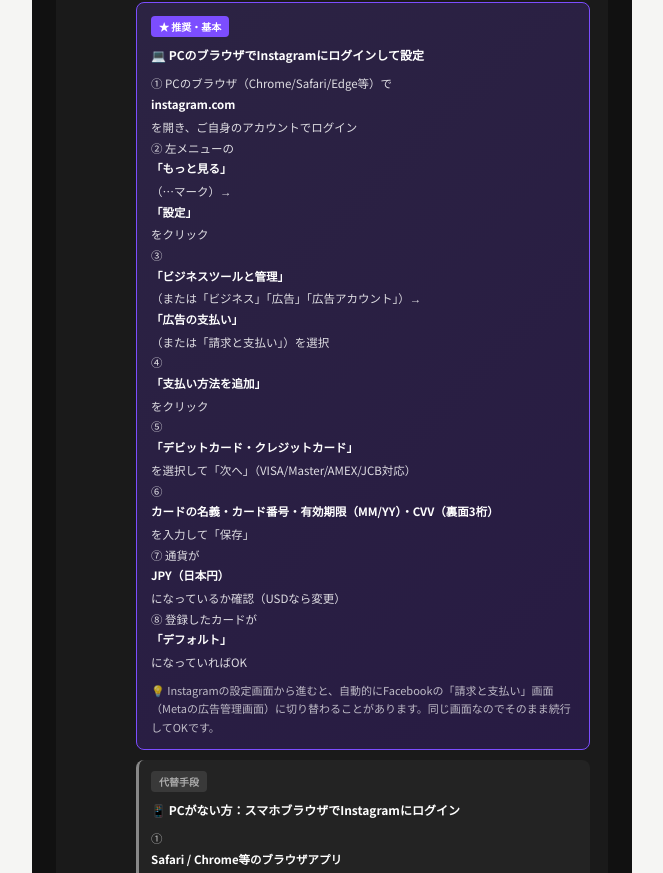
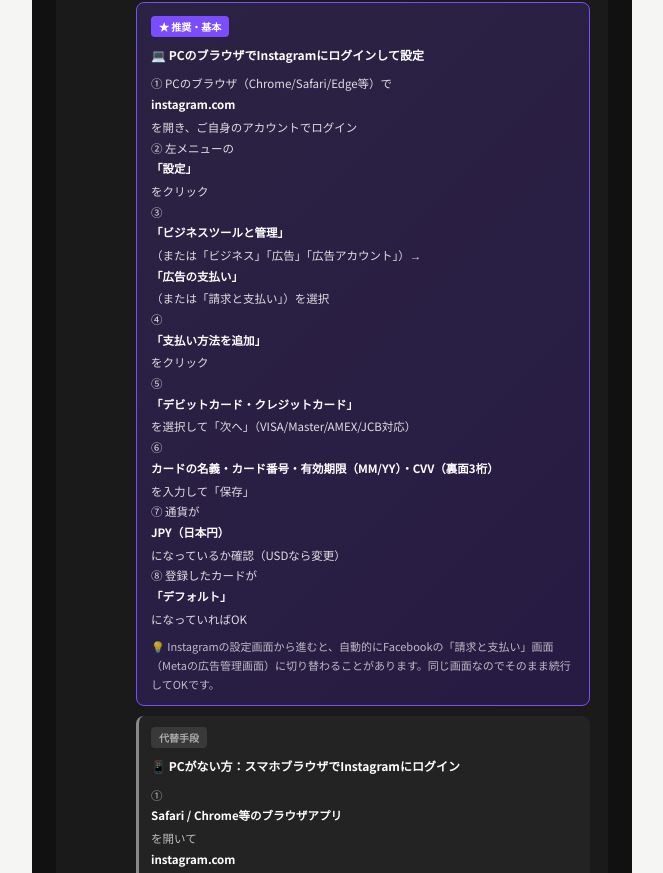
Before and after one commit to shittoruad-gif/ig-ad-guide, a Next.js app: page / in a window 1280 px wide. Shown: the part 3529-4402 px from the top of the page, without its empty margins (308-971 px from the left). Built offline with nearby package versions, Linux system fonts and the light colour scheme.

Commit message:
S3: PC手順の②を「左メニューの設定をクリック」に簡略化

```diff
--- a/src/components/slides/S3.tsx
+++ b/src/components/slides/S3.tsx
@@ -40,7 +40,7 @@
               <span style={{ display: "block", fontSize: "12px", fontWeight: 700, color: "white", marginBottom: "8px" }}>💻 PCのブラウザでInstagramにログインして設定</span>
               <span style={{ display: "block", fontSize: "11.5px", color: "rgba(255,255,255,.85)", lineHeight: 1.8 }}>
                 ① PCのブラウザ（Chrome/Safari/Edge等）で <strong style={{ color: "white" }}>instagram.com</strong> を開き、ご自身のアカウントでログイン<br />
-                ② 左メニューの <strong style={{ color: "white" }}>「もっと見る」</strong>（…マーク）→ <strong style={{ color: "white" }}>「設定」</strong> をクリック<br />
+                ② 左メニューの <strong style={{ color: "white" }}>「設定」</strong> をクリック<br />
                 ③ <strong style={{ color: "white" }}>「ビジネスツールと管理」</strong>（または「ビジネス」「広告」「広告アカウント」）→ <strong style={{ color: "white" }}>「広告の支払い」</strong>（または「請求と支払い」）を選択<br />
                 ④ <strong style={{ color: "white" }}>「支払い方法を追加」</strong> をクリック<br />
                 ⑤ <strong style={{ color: "white" }}>「デビットカード・クレジットカード」</strong> を選択して「次へ」（VISA/Master/AMEX/JCB対応）<br />
```
